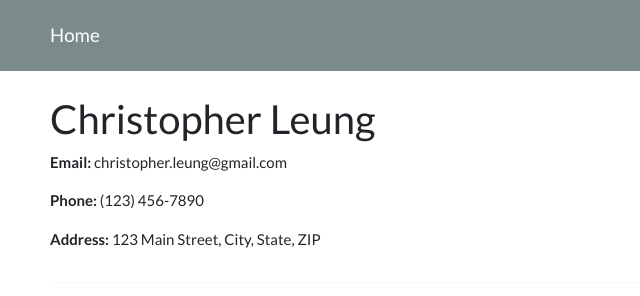
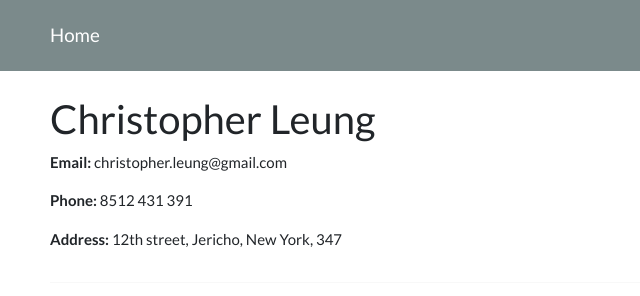
Before and after one commit to BloxParkBoy/BloxParkBoy.github.io, a plain HTML site: page index.html in a window 1280 px wide. Shown: the top 296 px of the page, 35-675 px from the left. Drawn offline with nearby package versions, Linux system fonts and the light colour scheme.

Commit message:
Update index.html

```diff
--- a/index.html
+++ b/index.html
@@ -40,8 +40,8 @@
           <!-- Personal Information -->
           <h2>Christopher Leung</h2>
           <p><strong>Email:</strong> christopher.leung@gmail.com</p>
-          <p><strong>Phone:</strong> (123) 456-7890</p>
-          <p><strong>Address:</strong> 123 Main Street, City, State, ZIP</p>
+          <p><strong>Phone:</strong> 8512 431 391</p>
+          <p><strong>Address:</strong> 12th street, Jericho, New York, 347</p>
         </div>
         <div class="col-md-6 text-md-end">
           <!-- Profile Picture -->
```
